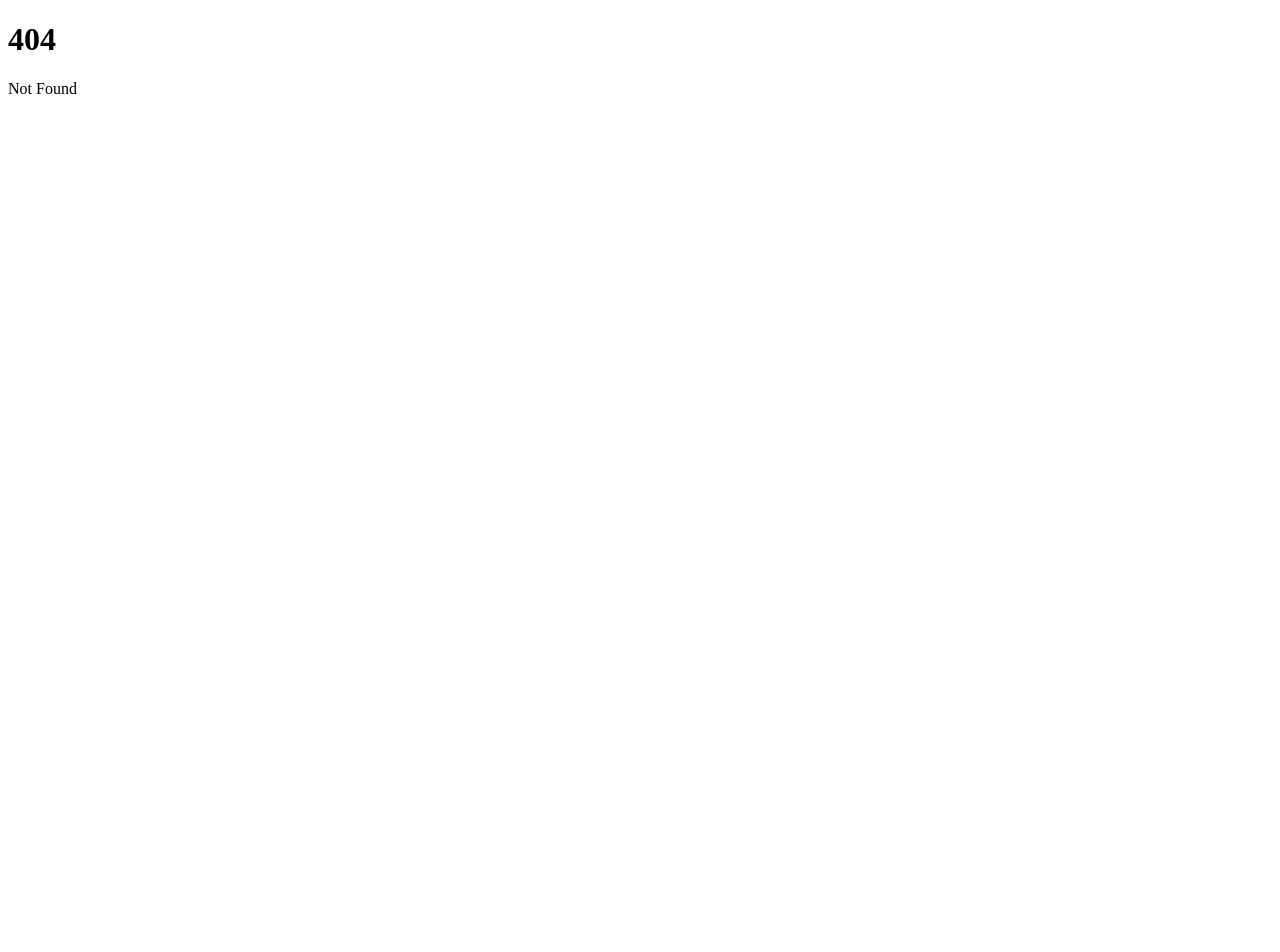
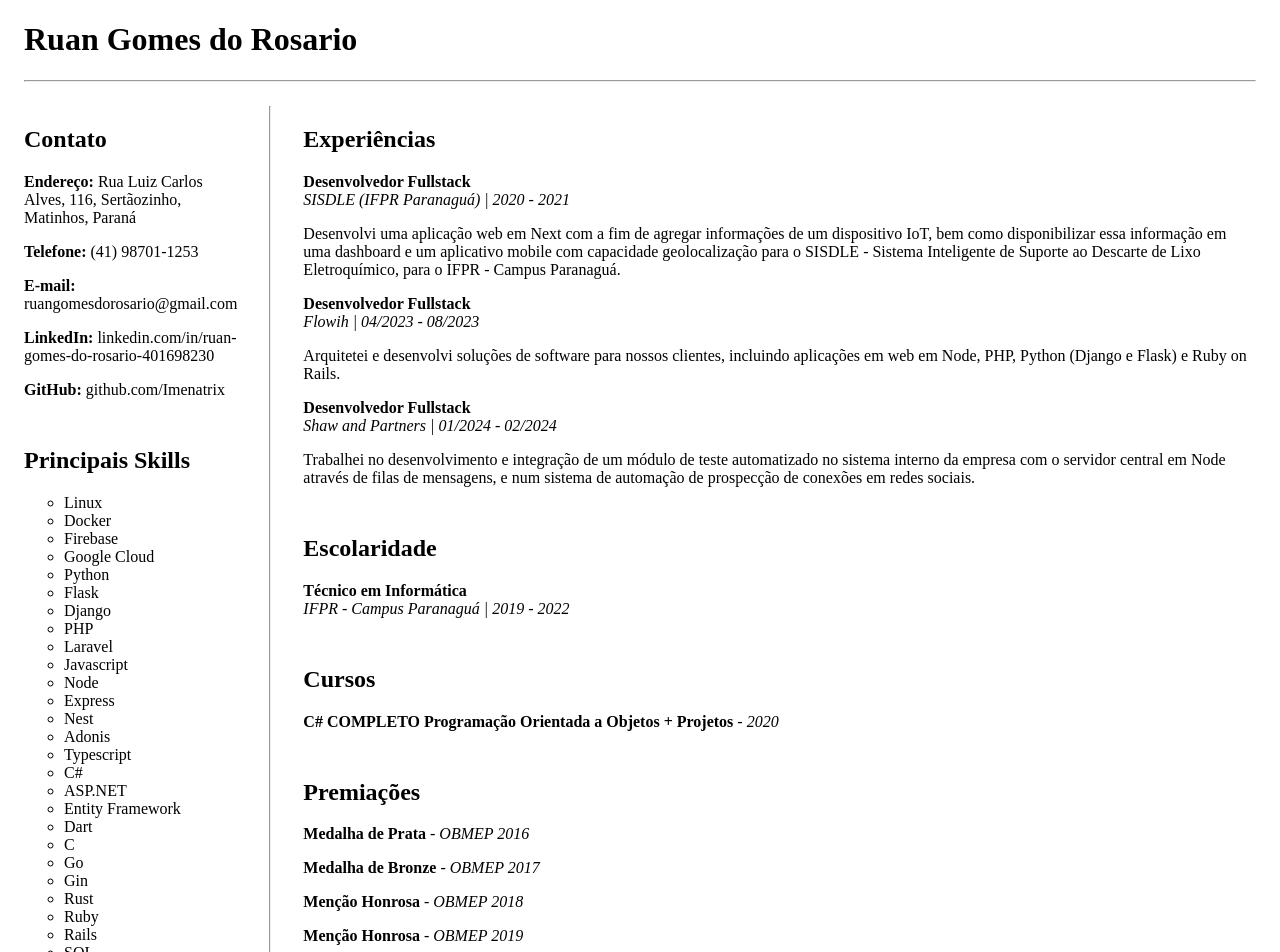
Before and after one commit to Imenatrix/resume, a SvelteKit app: page /minimalist/backend/portuguese in a window 1280 px wide. Before the commit this address had no page. Shown: the top 952 px of the page. Before the commit the page ends 800 px from the top, so only its background shows below. Built offline with nearby package versions, Linux system fonts and the light colour scheme.

Commit message:
Implemented dynamic resume rendering

```diff
--- /dev/null
+++ b/src/routes/minimalist/[resume]/english/+page.server.ts
@@ -0,0 +1,5 @@
+export function load({ params }) {
+    return {
+        resume : params.resume
+    }
+}
--- /dev/null
+++ b/src/routes/minimalist/[resume]/english/+page.svelte
@@ -0,0 +1,114 @@
+<script lang='ts'>
+    import { loadResumes } from '$lib/utils/resume.js'
+
+    const RESUMES_FOLDER = 'src/lib/resume/english'
+    const resumes = loadResumes(RESUMES_FOLDER)
+
+    export let data
+    const resume = resumes[data.resume]
+</script>
+
+<div class="title">
+    <h1>{resume.info.name}</h1>
+    <hr>
+</div>
+<div class="resume">
+    <aside>
+        <section>
+            <h2>Contact</h2>
+            <p>
+                <b>Address:</b>
+                {`${resume.contact.address.street}, ${resume.contact.address.number}, ${resume.contact.address.district}, ${resume.contact.address.city}, ${resume.contact.address.state}`}
+            </p>
+            <p>
+                <b>Phone:</b>
+                {`(${resume.contact.phone.ddd}) ${resume.contact.phone.number.slice(0, 5)}-${resume.contact.phone.number.slice(5)}`}
+            </p>
+            <p>
+                <b>Email:</b>
+                {resume.contact.email}
+            </p>
+            <p>
+                <b>LinkedIn:</b>
+                {resume.contact.linkedin}
+            </p>
+            <p>
+                <b>GitHub:</b>
+                {resume.contact.github}
+            </p>
+        </section>
+        <section>
+            <h2>Main Skills</h2>
+            <ul>
+                {#each resume.skills as skill}
+                    <li>{skill}</li>
+                {/each}
+            </ul>
+        </section>
+    </aside>
+    <hr>
+    <main>
+
+        <section>
+            <h2>Experiences</h2>
+            {#each resume.experience as experience}
+                <div>
+                    <b>{experience.position}</b> <br>
+                    {#if experience.start.month && experience.end.month}
+                        <i>{`${experience.company} | ${experience.start.month.toString().padStart(2, '0')}/${experience.start.year} - ${experience.end.month.toString().padStart(2, '0')}/${experience.end.year}`}</i>
+                    {:else}
+                        <i>{`${experience.company} | ${experience.start.year} - ${experience.end.year}`}</i>
+                    {/if}
+                    <p>{experience.description}</p>
+                </div>
+            {/each}
+        </section>
+        <section>
+            <h2>Education</h2>
+            {#each resume.education as education}
+                <div>
+                    <b>{education.course}</b> <br>
+                    <i>{`${education.institution} | ${education.start?.year ? education.start.year + ' - ' : ''}${education.end.year}`}</i>
+                    <p></p>
+                </div>
+            {/each}
+        </section>
+        <section>
+            <h2>Courses</h2>
+            {#each resume.courses as education}
+                <div>
+                    <b>{education.course}</b> - <i>{`${education.end.year}`}</i>
+                    <p></p>
+                </div>
+            {/each}
+        </section>
+        <section>
+            <h2>Awards</h2>
+            {#each resume.prizes as prize}
+                <div>
+                    <b>{prize.prize}</b> - <i>{prize.event}</i>
+                    <p></p>
+                </div>
+            {/each}
+        </section>
+    </main>
+</div>
+
+<style>
+    .title {
+        margin-left: 1em;
+        margin-right: 1em;
+    }
+    .resume {
+        display : flex;
+    }
+    .resume > * {
+        margin : 1em;
+    }
+    section {
+        margin-bottom : 3em;
+    }
+    ul {
+        list-style-type: circle;
+    }
+</style>
--- /dev/null
+++ b/src/routes/minimalist/[resume]/portuguese/+page.server.ts
@@ -0,0 +1,5 @@
+export function load({ params }) {
+    return {
+        resume : params.resume
+    }
+}
--- /dev/null
+++ b/src/routes/minimalist/[resume]/portuguese/+page.svelte
@@ -0,0 +1,114 @@
+<script lang="ts">
+	import { loadResumes } from '$lib/utils/resume.js'
+
+	const RESUMES_FOLDER = 'src/lib/resume/portuguese'
+	const resumes = loadResumes(RESUMES_FOLDER)
+
+    export let data
+    const resume = resumes[data.resume]
+</script>
+
+<div class="title">
+	<h1>{resume.info.name}</h1>
+	<hr>
+</div>
+<div class="resume">
+	<aside>
+		<section>
+			<h2>Contato</h2>
+			<p>
+				<b>Endereço:</b>
+				{`${resume.contact.address.street}, ${resume.contact.address.number}, ${resume.contact.address.district}, ${resume.contact.address.city}, ${resume.contact.address.state}`}
+			</p>
+			<p>
+				<b>Telefone:</b>
+				{`(${resume.contact.phone.ddd}) ${resume.contact.phone.number.slice(0, 5)}-${resume.contact.phone.number.slice(5)}`}
+			</p>
+			<p>
+				<b>E-mail:</b>
+				{resume.contact.email}
+			</p>
+			<p>
+				<b>LinkedIn:</b>
+				{resume.contact.linkedin}
+			</p>
+			<p>
+				<b>GitHub:</b>
+				{resume.contact.github}
+			</p>
+		</section>
+		<section>
+			<h2>Principais Skills</h2>
+			<ul>
+				{#each resume.skills as skill}
+					<li>{skill}</li>
+				{/each}
+			</ul>
+		</section>
+	</aside>
+	<hr>
+	<main>
+
+		<section>
+			<h2>Experiências</h2>
+			{#each resume.experience as experience}
+				<div>
+					<b>{experience.position}</b> <br>
+					{#if experience.start.month && experience.end.month}
+						<i>{`${experience.company} | ${experience.start.month.toString().padStart(2, '0')}/${experience.start.year} - ${experience.end.month.toString().padStart(2, '0')}/${experience.end.year}`}</i>
+					{:else}
+						<i>{`${experience.company} | ${experience.start.year} - ${experience.end.year}`}</i>
+					{/if}
+					<p>{experience.description}</p>
+				</div>
+			{/each}
+		</section>
+		<section>
+			<h2>Escolaridade</h2>
+			{#each resume.education as education}
+				<div>
+					<b>{education.course}</b> <br>
+					<i>{`${education.institution} | ${education.start?.year ? education.start.year + ' - ' : ''}${education.end.year}`}</i>
+					<p></p>
+				</div>
+			{/each}
+		</section>
+		<section>
+			<h2>Cursos</h2>
+			{#each resume.courses as education}
+				<div>
+					<b>{education.course}</b> - <i>{`${education.end.year}`}</i>
+					<p></p>
+				</div>
+			{/each}
+		</section>
+		<section>
+			<h2>Premiações</h2>
+			{#each resume.prizes as prize}
+				<div>
+					<b>{prize.prize}</b> - <i>{prize.event}</i>
+					<p></p>
+				</div>
+			{/each}
+		</section>
+	</main>
+</div>
+
+<style>
+	.title {
+		margin-left: 1em;
+		margin-right: 1em;
+	}
+	.resume {
+		display : flex;
+	}
+	.resume > * {
+		margin : 1em;
+	}
+	section {
+		margin-bottom : 3em;
+	}
+	ul {
+		list-style-type: circle;
+	}
+</style>
```
